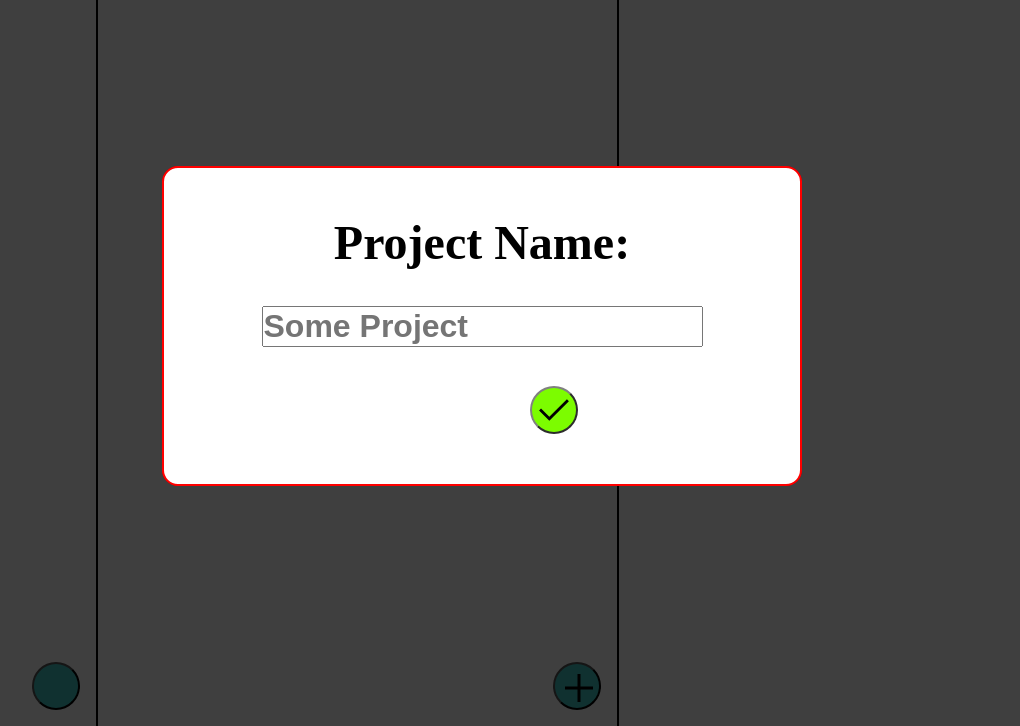
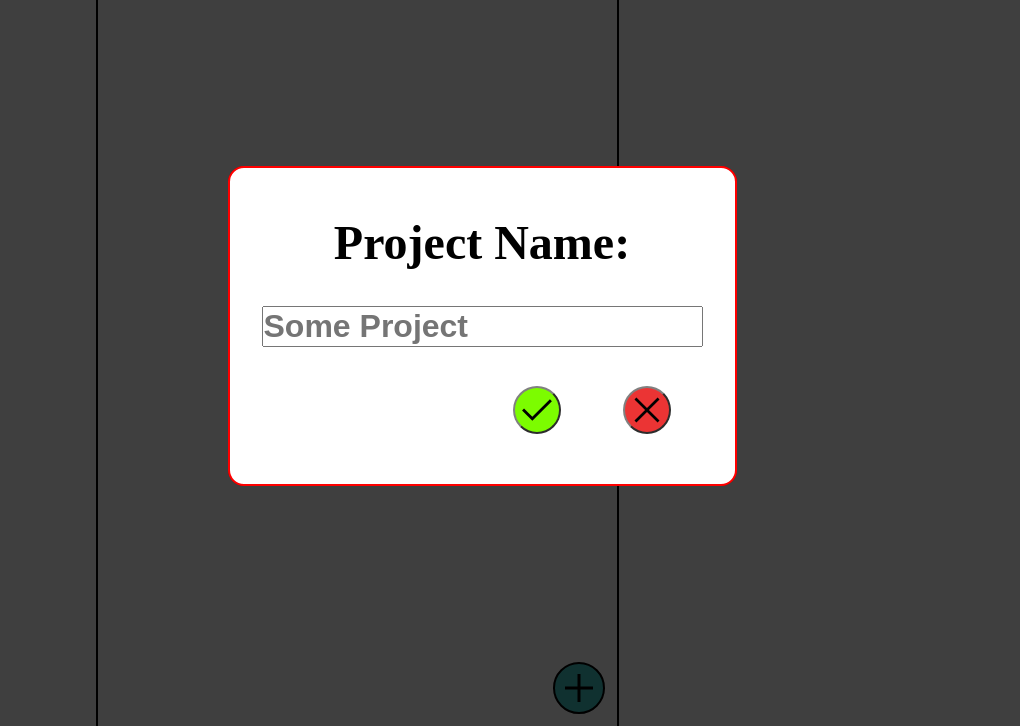
Before and after one commit to JoaoMateus98/to-do, a website built with webpack: page dist/index.html in a window 1280 px wide. Both pictures are taken after a click on the button 214 px from the left and 760 px from the top of the page. Shown: the part 74-800 px from the top of the page, without its empty margins (158-1178 px from the left). Built offline with nearby package versions, Linux system fonts and the light colour scheme.

Commit message:
added a function to close new project window

```diff
--- a/src/createProject.js
+++ b/src/createProject.js
@@ -10,38 +10,48 @@ import './dom-builder';
     function openProjectForm() {
         const CreateElements = (() => {
             // divs
-            const formWrapper =    {element: document.createElement('div'), // blocks input
+            const formWrapper =     {element: document.createElement('div'), // blocks input
                                      id: 'project-form-wrapper'};
 
-            const formContainer =  {element: document.createElement('div'),
+            const formContainer =   {element: document.createElement('div'),
                                      id: 'project-form-container'};
 
             // form
-            const projectForm =    {element: document.createElement('form'),
+            const projectForm =     {element: document.createElement('form'),
                                      id: 'project-form',
                                      action: '#'};
 
-            const textInput =      {element: document.createElement('input'),
+            const textInput =       {element: document.createElement('input'),
                                      id: 'project-name-input',
                                      type: 'text',
                                      placeholder: 'Some Project',
                                      name: 'project-name'};
 
-            const textLabel =      {element: document.createElement('label'),
+            const textLabel =       {element: document.createElement('label'),
                                      id: 'project-name-label',
                                      for: textInput.id,
                                      innerText: 'Project Name:'};
 
-            const closeFormImg =   {element: document.createElement('img'),
-                                    id: 'project-close-img',
+            // buttons
+            const submitFormImg =   {element: document.createElement('img'),
+                                     id: 'project-submit-img',
                                      src: require('./icons/check.svg')};
 
-            const closeForm =      {element: document.createElement('button'),
-                                    id: 'project-close-form',
+            const submitForm =      {element: document.createElement('button'),
+                                     id: 'project-submit-form',
+                                     type: 'button'};
+
+            const cancelFormImg =   {element: document.createElement('img'),
+                                     id: 'project-cancel-img',
+                                     src: require('./icons/close.svg')};
+
+            const cancelForm =      {element: document.createElement('button'),
+                                     id: 'project-cancel-form',
                                      type: 'button'};
 
             const elementsArray =  [formWrapper, formContainer, projectForm, // because attributes
-                                    textLabel, textInput, closeFormImg, closeForm];
+                                    textLabel, textInput, submitFormImg, submitForm,
+                                    cancelFormImg, cancelForm];
 
             return {
                 elementsArray,
@@ -50,8 +60,10 @@ import './dom-builder';
                 projectForm,
                 textLabel,
                 textInput,
-                closeFormImg,
-                closeForm
+                submitFormImg,
+                submitForm,
+                cancelFormImg,
+                cancelForm
             }
         })();
 
@@ -69,10 +81,12 @@ import './dom-builder';
         })();
 
         (() => { // append elements to form
-            CreateElements.closeForm.element.appendChild(CreateElements.closeFormImg.element);
+            CreateElements.submitForm.element.appendChild(CreateElements.submitFormImg.element);
+            CreateElements.cancelForm.element.appendChild(CreateElements.cancelFormImg.element);
             CreateElements.projectForm.element.append(CreateElements.textLabel.element,
                                                         CreateElements.textInput.element,
-                                                        CreateElements.closeForm.element);
+                                                        CreateElements.submitForm.element,
+                                                        CreateElements.cancelForm.element);
         })();
 
         (() => { // append elements to DOM
@@ -81,14 +95,21 @@ import './dom-builder';
             CreateElements.formContainer.element.appendChild(CreateElements.projectForm.element);
         })();
 
-        CreateElements.closeForm.element.addEventListener('click', () => { // grabs input
+        CreateElements.submitForm.element.addEventListener('click', () => { // grabs input
             const formData = new FormData(CreateElements.projectForm.element);
             const projectName = formData.get(CreateElements.textInput.name);
             console.log(projectName);
+            if (projectName.length === 0) {
+                alert('Project name must be longer than 1 character!')
+            } else {
+                closeProjectForm();
+            };
+        });
+
+        CreateElements.cancelForm.element.addEventListener('click', () => { // closes pop up
             closeProjectForm();
         });
     };
-
     function closeProjectForm() {
         const formWrapper = document.getElementById('project-form-wrapper');
 
--- a/src/style-sheets/index.css
+++ b/src/style-sheets/index.css
@@ -48,6 +48,12 @@ h1[id$="title"] {
     font-size: 2rem;
     height: 3rem;
     width: 3rem;
+    border: 0;
+    background-color: transparent;
+}
+
+#add-project-img {
+    border: 2px solid black;
     border-radius: 50%;
     background-color: var(--button-color);
 }
--- a/src/style-sheets/project-form.css
+++ b/src/style-sheets/project-form.css
@@ -16,8 +16,7 @@
     border-radius: 1rem;
     padding: 2rem;
     background-color: white;
-    border: var(--border-test);
-    width: 40rem;
+    width: fit-content;
     height: 20rem;
 }
 
@@ -48,12 +47,7 @@
     grid-column: 1 / -1;
 }
 
-
-
-#project-close-form {
-    grid-row: 3 / 4;
-    grid-column: 3 / 4;
-    border: 0;
+#project-form > button {
     cursor: pointer;
     height: 3rem;
     width: 3rem;
@@ -61,9 +55,28 @@
     background-color: transparent;
 }
 
-#project-close-img {
+#project-submit-form {
+    grid-row: 3 / 4;
+    grid-column: 3 / 4;
+    border: 0;
+}
+
+#project-submit-img {
     border-radius: 50%;
     border: 2px outset gray;
     height: inherit;
     background-color: lawngreen;
 }
+
+#project-cancel-form {
+    grid-row: 3 / 4;
+    grid-column: 4 / 5;
+    border: 0;
+}
+
+#project-cancel-img {
+    border-radius: 50%;
+    border: 2px outset gray;
+    height: inherit;
+    background-color: rgb(235, 52, 52);
+}
```
Also changed, not shown: src/dom-builder.js (line endings or trailing spaces), src/index.js (line endings or trailing spaces). Lines whose indentation alone changed are shown as unchanged.
